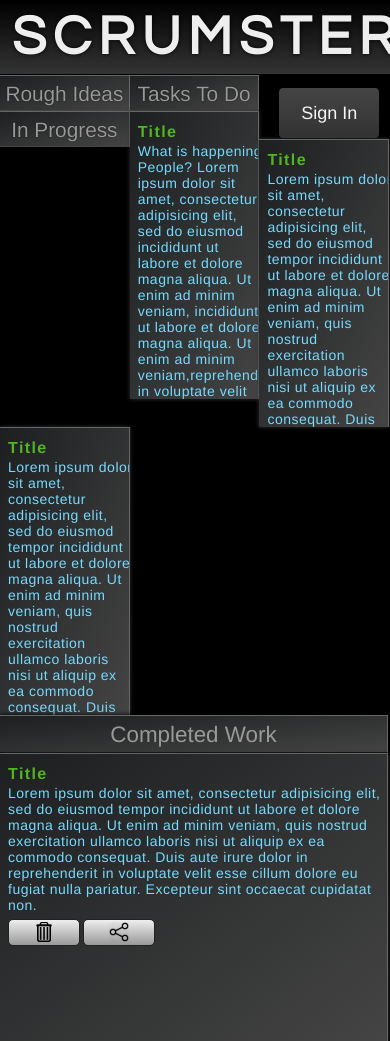
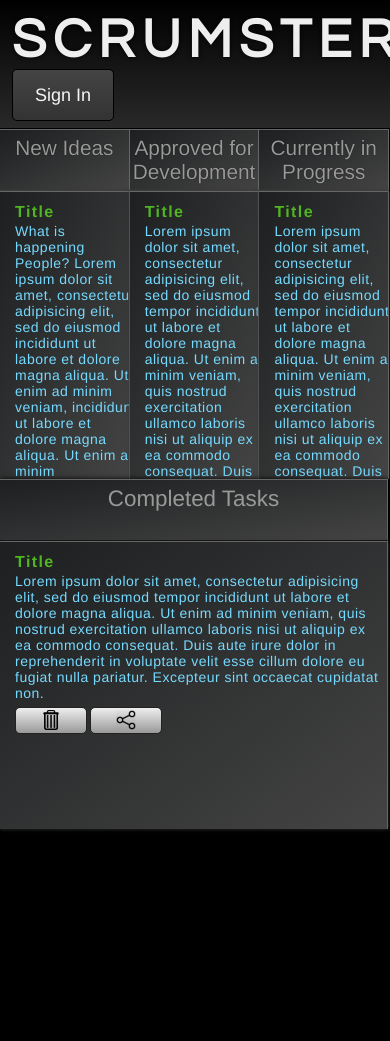
Before and after one commit to Thaddeous/Models-and-Collections, a website: page app/index.html in a window 390 px wide. After the commit the page ends 844 px from the top, so only its background shows below. Drawn offline with nearby package versions, Linux system fonts and the light colour scheme; files that its build step writes are made by us from their sources.

Commit message:
Added in responsive elements

```diff
--- a/app/index.html
+++ b/app/index.html
@@ -26,9 +26,9 @@
         </div>
         <div class="main-body">
             <div class="steps-box">
-                <div class="step ideas">Rough Ideas</div>
-                <div class="step to-do">Tasks To Do</div>
-                <div class="step progress">In Progress</div>
+                <div class="step ideas">New Ideas</div>
+                <div class="step to-do">Approved for Development</div>
+                <div class="step progress">Currently in Progress</div>
             </div>
 
             <div class="first container">
@@ -318,7 +318,7 @@
 
 
             <div class="final-title">
-                <div class="step last">Completed Work</div>
+                <div class="step last">Completed Tasks</div>
             </div>
 
             <div class="fourth container">
--- a/app/styles/main.scss
+++ b/app/styles/main.scss
@@ -17,7 +17,7 @@ body {
     line-height: 74px;
     text-align: left;
     color: #ffffff;
-    background-image: linear-gradient(to bottom, #000000 0%, #343434 100%);
+    background-image: linear-gradient(to bottom, #000000 0%, #292929 100%);
     border-bottom: 1px solid #000000;
     border-right: 1px solid #444444;
     box-shadow: 0px 0px 5px #000000;
@@ -29,11 +29,12 @@ body {
 }
 .scrumster {
     float: left;
-    padding-top: 1px;
+    padding-top: 40px;
     color: #eeeeee;
     text-shadow: 0px 0px 4px #000000;
     font-family: "Questrial";
     letter-spacing: 7px;
+    line-height: 1px;
 }
 .logo {
     float: left;
@@ -85,11 +86,11 @@ body {
 }
 .construction {
     text-align: center;
-    width: 97%;
+    width: 95%;
     margin-bottom: 20px;
     color: #76daff;
     letter-spacing: 0.5px;
-    margin-left: 8px;
+    margin-left: 15px;
     margin-top: 6px;
     margin-bottom: 20px;
 }
@@ -170,8 +171,6 @@ body {
 // }
 
 
-
-
 @media screen and (max-width: 1170px) {
     .button-box {
         padding-bottom: 20px;
@@ -184,9 +183,22 @@ body {
     }
 } /* media query dude 923px */
 
+@media screen and (max-width: 778px) {
+    .step {
+        height: 50px;
+    }
+} /* media query dude 778px */
 
 @media screen and (max-width: 560px) {
     .button-box {
         padding-bottom: 103px;
     }
+    .top-header {
+        height: 128px;
+    }
+    .login {
+        float: left;
+        margin-top: 28px;
+    }
+
 } /* media query dude 560px */
```
